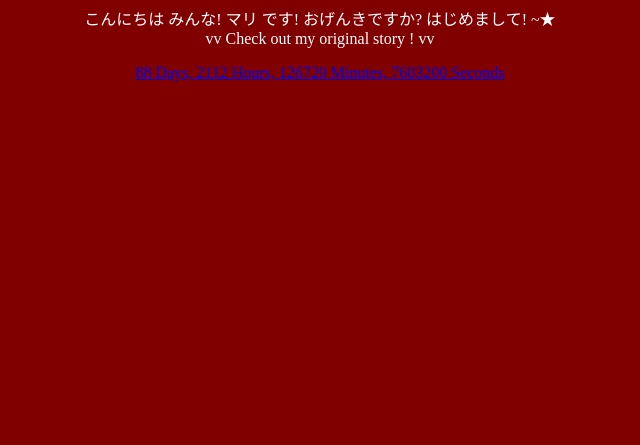
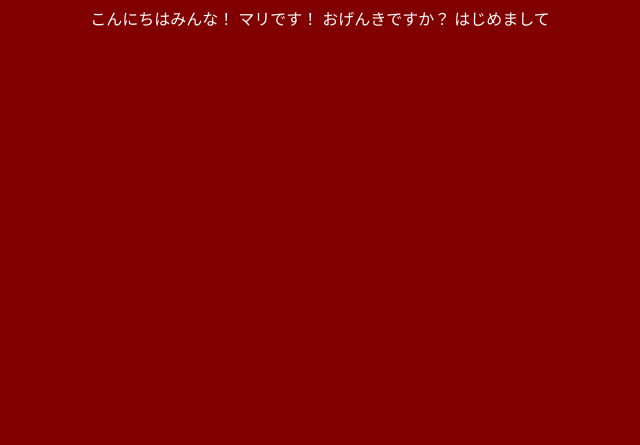
Before and after one commit to mleong35/kiyomizuki, a plain HTML site: page index.html in a window 1280 px wide. Shown: the part 355-800 px from the top of the page, without its empty margins (320-960 px from the left). Drawn offline with Linux system fonts and the light colour scheme.

Commit message:
Update index.html

```diff
--- a/index.html
+++ b/index.html
@@ -2,14 +2,13 @@
 <html>
     <head>
         <title>(ﾉಥ益ಥ）</title>
-        <link rel="shortcut icon" href="https://i.ytimg.com/vi/tntOCGkgt98/maxresdefault.jpg"/>
+        <link rel="shortcut icon" href="https://img1.etsystatic.com/102/0/13801278/isla_280x280.22936243_og8wjt56.jpg"/>
         <link rel="stylesheet" href="main.css"/>
 
     </head>
     <body>
         <h1>Kiyo Mizuki ✿ <img src="mariohara.jpg" class="center"> </h1>
-        <p class="center"><span>こんにちは みんな! マリ です! おげんきですか? はじめまして! ~★ <br>vv Check out my original story ! vv</span>
+        <p class= "center"><span>こんにちはみんな！ マリです！ おげんきですか？ はじめまして</span>
         </p>
-        <a href="https://docs.google.com/a/eastbayia.org/document/d/1NLXO2ov-T79ttk9qdb6PLqnrI98ZBMBr080jIF0_56g/edit?usp=sharing">88 Days, 2112 Hours, 126720 Minutes, 7603200 Seconds</a>
     </body>
 </html>
```
